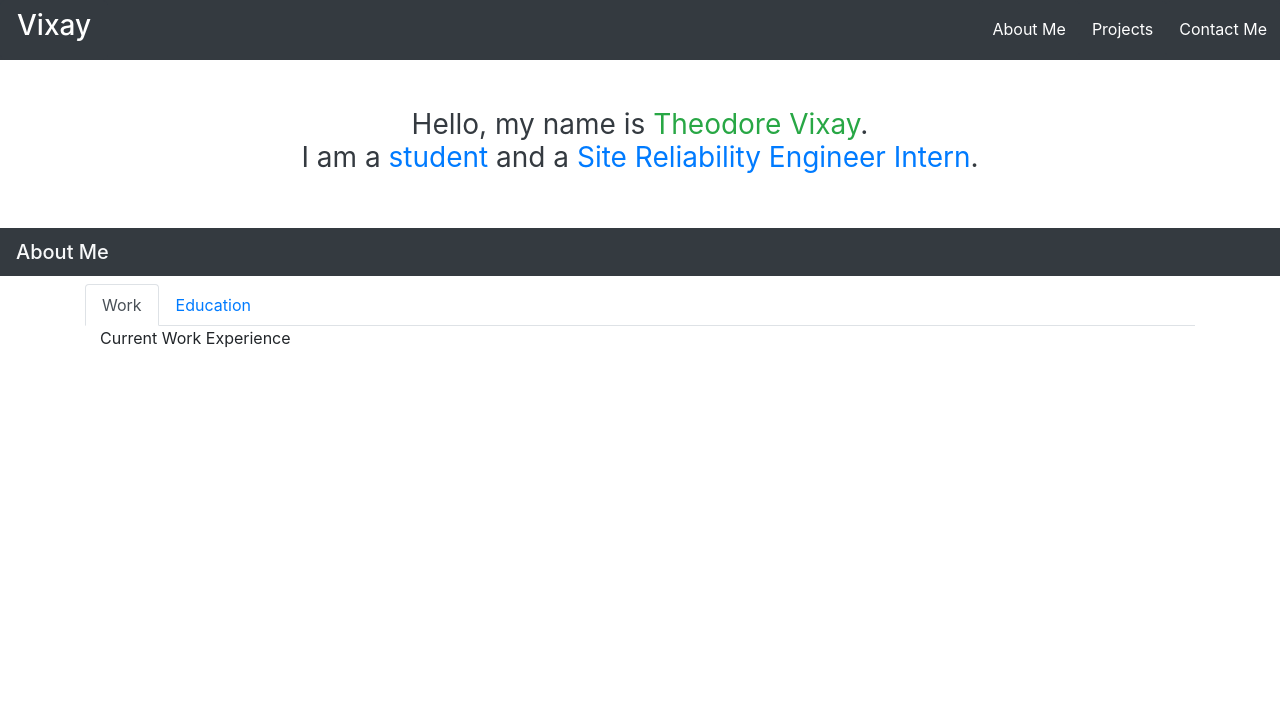
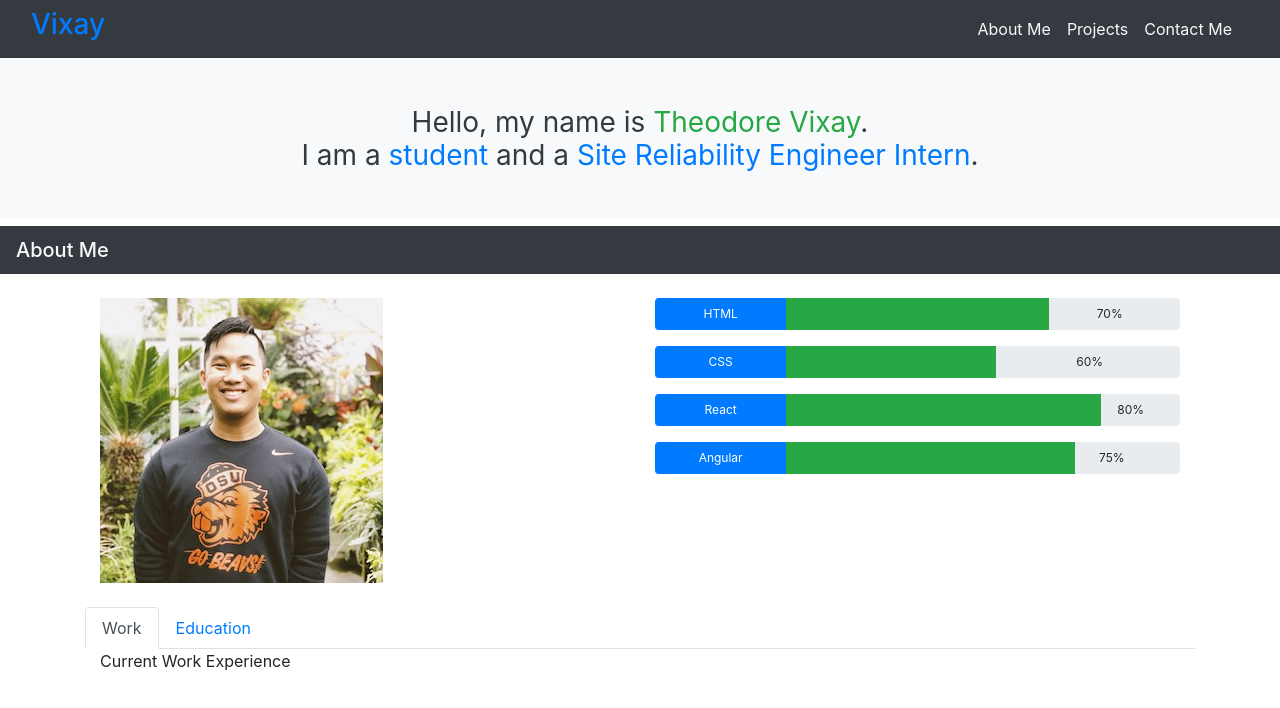
Before and after one commit to vixayt/vixayt.github.io, a plain HTML site: page index.html in a window 1280 px wide. Drawn offline with nearby package versions, Linux system fonts and the light colour scheme.

Commit message:
added photo and some progress bars

```diff
--- a/index.html
+++ b/index.html
@@ -9,37 +9,36 @@
       integrity="sha384-ggOyR0iXCbMQv3Xipma34MD+dH/1fQ784/j6cY/iJTQUOhcWr7x9JvoRxT2MZw1T"
       crossorigin="anonymous"
     />
+    <link rel="stylesheet" href="index.css" type="text/css" />
     <script src="https://ajax.googleapis.com/ajax/libs/jquery/3.4.1/jquery.min.js"></script>
     <script src="https://cdnjs.cloudflare.com/ajax/libs/popper.js/1.14.7/umd/popper.min.js"></script>
     <script src="https://maxcdn.bootstrapcdn.com/bootstrap/4.3.1/js/bootstrap.min.js"></script>
     <title>Vixay</title>
   </head>
   <body>
-    <div class="bg-dark text-light float-none">
+    <nav class="navbar navbar-dark sticky-top navbar-dark bg-dark">
       <a href="/">
-        <button class="btn btn-dark btn-lg">
-          <h3>Vixay</h3>
-        </button>
+        <h3 class="container text-primary">Vixay</h3>
       </a>
-      <div class="list-group list-group-horizontal-md float-sm-right">
+      <div class="list-group list-group-horizontal-md float-sm-right pr-3">
         <a href="#About">
-          <button class="btn btn-dark" style="height: 57px">
+          <div class="text-light pr-3">
             About Me
-          </button>
+          </div>
         </a>
         <a href="#Projects">
-          <button class="btn btn-dark" style="height: 57px">
+          <div class="text-light pr-3">
             Projects
-          </button>
+          </div>
         </a>
         <a href="#Contact">
-          <button class="btn btn-dark" style="height: 57px">
+          <div class="text-light pr-3">
             Contact Me
-          </button>
+          </div>
         </a>
       </div>
-    </div>
-    <section>
+    </nav>
+    <section class="bg-light">
       <div class="container">
         <h3 style="height: 10rem;" class="text-center pt-5 font-weight-normal">
           <div>
@@ -67,7 +66,117 @@
       <h5 class="text-light pl-3 bg-dark" style="line-height: 3rem;" id="About">
         About Me
       </h5>
-      <div class="container">
+      <div class="container mt-4">
+        <div class="row d-flex mx-auto">
+          <div class="col-sm">
+            <img src="img/Vixay.JPG" alt="Picture of Ted" />
+          </div>
+          <div class="col-sm">
+            <div class="progress" style="height: 2rem;">
+              <div
+                class="progress-bar"
+                role="progressbar"
+                style="width: 25%;"
+                aria-valuenow="25"
+                aria-valuemin="0"
+                aria-valuemax="100"
+              >
+                HTML
+              </div>
+              <div
+                class="progress-bar bg-success"
+                role="progressbar"
+                style="width: 50%;"
+                aria-valuenow="50"
+                aria-valuemin="0"
+                aria-valuemax="100"
+              ></div>
+              <div
+                class="flex-column d-flex justify-content-center text-center pl-5"
+              >
+                70%
+              </div>
+            </div>
+            <div class="progress mt-3" style="height: 2rem;">
+              <div
+                class="progress-bar"
+                role="progressbar"
+                style="width: 25%;"
+                aria-valuenow="25"
+                aria-valuemin="0"
+                aria-valuemax="100"
+              >
+                CSS
+              </div>
+              <div
+                class="progress-bar bg-success"
+                role="progressbar"
+                style="width: 40%;"
+                aria-valuenow="40"
+                aria-valuemin="0"
+                aria-valuemax="100"
+              ></div>
+              <div
+                class="flex-column d-flex justify-content-center text-center"
+                style="padding-left:5rem;"
+              >
+                60%
+              </div>
+            </div>
+            <div class="progress mt-3" style="height: 2rem;">
+              <div
+                class="progress-bar"
+                role="progressbar"
+                style="width: 25%;"
+                aria-valuenow="25"
+                aria-valuemin="0"
+                aria-valuemax="100"
+              >
+                React
+              </div>
+              <div
+                class="progress-bar bg-success"
+                role="progressbar"
+                style="width: 60%;"
+                aria-valuenow="60"
+                aria-valuemin="0"
+                aria-valuemax="100"
+              ></div>
+              <div
+                class="flex-column d-flex justify-content-center text-center pl-3"
+              >
+                80%
+              </div>
+            </div>
+            <div class="progress mt-3" style="height: 2rem;">
+              <div
+                class="progress-bar"
+                role="progressbar"
+                style="width: 25%;"
+                aria-valuenow="25"
+                aria-valuemin="0"
+                aria-valuemax="100"
+              >
+                Angular
+              </div>
+              <div
+                class="progress-bar bg-success"
+                role="progressbar"
+                style="width: 55%;"
+                aria-valuenow="55"
+                aria-valuemin="0"
+                aria-valuemax="100"
+              ></div>
+              <div
+                class="flex-column d-flex justify-content-center text-center pl-4"
+              >
+                75%
+              </div>
+            </div>
+          </div>
+        </div>
+      </div>
+      <div class="container mt-4">
         <ul class="nav nav-tabs">
           <li class="nav-item">
             <a class="nav-link active" data-toggle="tab" href="#home">Work</a>
```
Also changed, not shown: img/Vixay.JPG (added).
